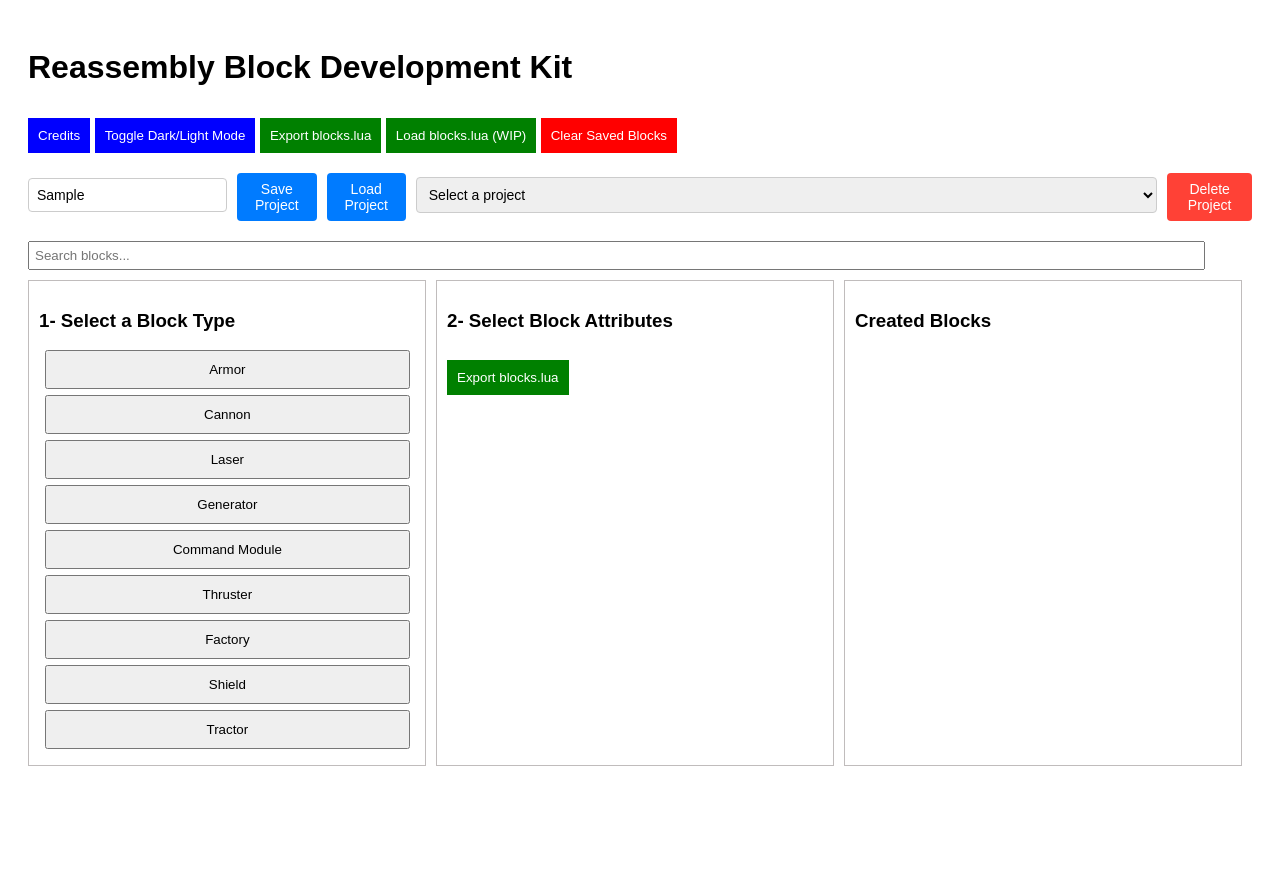
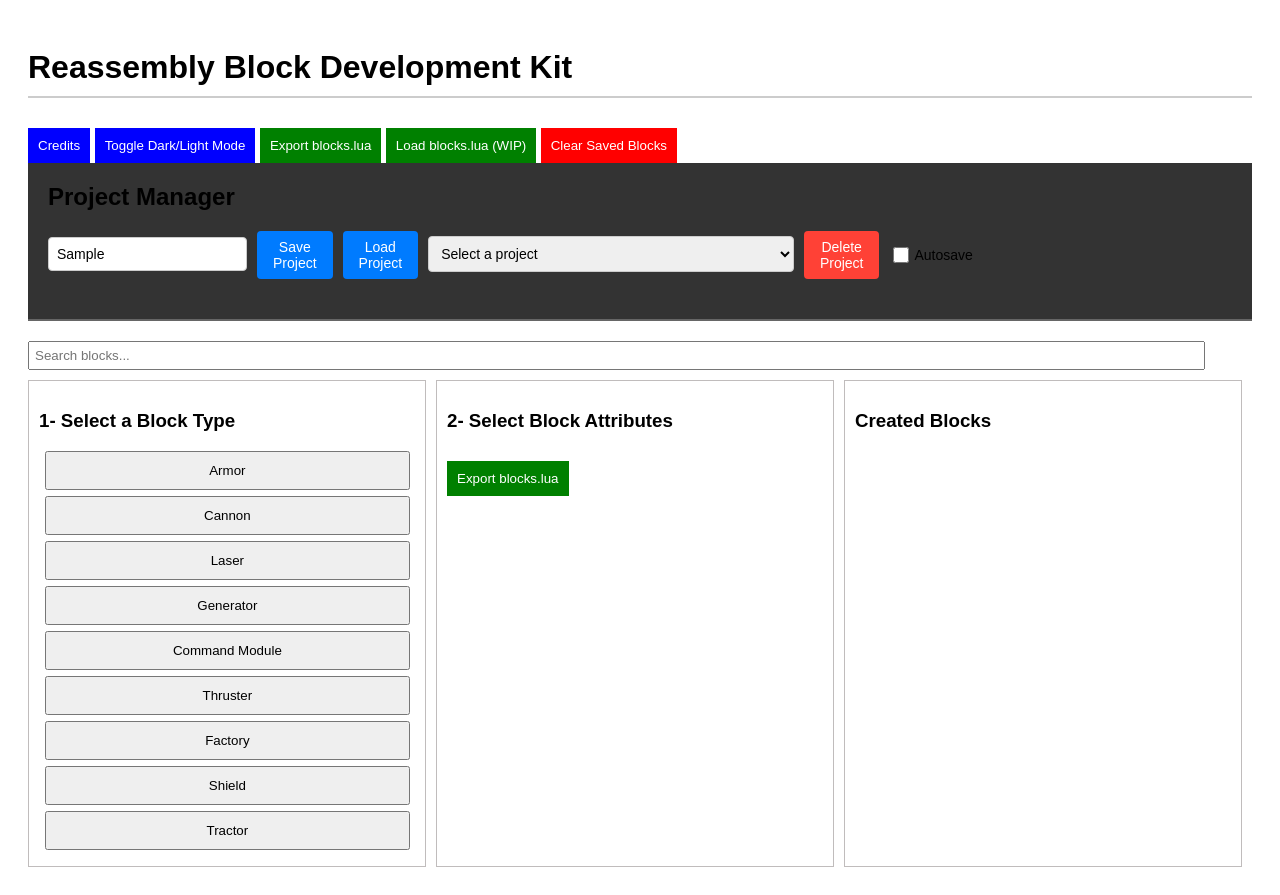
Before and after one commit to Lolo23450/ReassemblyBlockDevKit, a plain HTML site: page index.html in a window 1280 px wide. Both pictures are taken after typing "Sample" into the empty fields and a click on the button "Save Project". Before the commit the page ends 800 px from the top, so only its background shows below. Drawn offline with Linux system fonts and the light colour scheme.

Commit message:
Update index.html

```diff
--- a/index.html
+++ b/index.html
@@ -71,15 +71,107 @@
         .delete-button:hover {
             background-color: #C0392B;
         }
+
+        .styled-checkbox {
+            display: flex;
+            align-items: center;
+            cursor: pointer;
+            font-size: 14px;
+        }
+
+        .styled-checkbox input[type="checkbox"] {
+            margin-right: 5px;
+            width: 16px;
+            height: 16px;
+            cursor: pointer;
+        }
+
+        h1 {
+            margin-bottom: 20px;
+            border-bottom: 2px solid #ccc;
+            padding-bottom: 10px;
+        }
+
+        .project-manager-panel {
+            background-color: #333;
+            padding: 20px;
+            border-bottom: 2px solid #666;
+            margin-bottom: 20px;
+        }
+
+        .project-manager-panel h2 {
+            margin-top: 0;
+        }
+
+        .project-controls {
+            display: flex;
+            gap: 10px;
+            align-items: center;
+        }
+
+        #projectName {
+            padding: 8px;
+            border: 1px solid #ccc;
+            border-radius: 4px;
+            font-size: 14px;
+            width: 200px;
+        }
+
+        .styled-button {
+            padding: 8px 16px;
+            background-color: #007BFF;
+            color: white;
+            border: none;
+            border-radius: 4px;
+            cursor: pointer;
+            font-size: 14px;
+            transition: background-color 0.3s;
+        }
+
+        .styled-button:hover {
+            background-color: #0056b3;
+        }
+
+        .styled-select {
+            padding: 8px;
+            border: 1px solid #ccc;
+            border-radius: 4px;
+            font-size: 14px;
+        }
+
+        .delete-button {
+            background-color: #FF4136;
+        }
+
+        .delete-button:hover {
+            background-color: #C0392B;
+        }
+
+        .styled-checkbox {
+            display: flex;
+            align-items: center;
+            cursor: pointer;
+            font-size: 14px;
+        }
+
+        .styled-checkbox input[type="checkbox"] {
+            margin-right: 5px;
+            width: 16px;
+            height: 16px;
+            cursor: pointer;
+        }
     </style>
 </head>
 <body>
+
     <h1>Reassembly Block Development Kit</h1>
     <button id="creditsBtn" onclick="showCredits()">Credits</button>
     <button id="darkModeBtn" onclick="toggleDarkMode()">Toggle Dark/Light Mode</button>
     <button id="exportBtn" onclick="exportBlocks()">Export blocks.lua</button>
     <button id="loadBtn" onclick="loadBlocks()">Load blocks.lua (WIP)</button>
     <button id="clearStorageBtn" onclick="clearSavedBlocks()">Clear Saved Blocks</button>
+    <div class="project-manager-panel">
+        <h2>Project Manager</h2>
         <div class="project-controls">
             <input type="text" id="projectName" placeholder="Enter project name">
             <button class="styled-button" onclick="saveProject()">Save Project</button>
@@ -88,6 +180,17 @@
                 <option value="">Select a project</option>
             </select>
             <button class="styled-button delete-button" onclick="deleteProject()">Delete Project</button>
+            <label class="styled-checkbox">
+                <input type="checkbox" id="autosaveToggle" onchange="toggleAutosave()"> Autosave
+            </label>
+        </div>
+    </div>
+
+    <div id="creditsPopup">
+        <h2>Credits</h2>
+        <p>Developed by: Lolo</p>
+        <p>Contributors: ChatGPT, Copilot, ClickerAI Assistant</p>
+        <button id="closeCredits" onclick="closeCredits()">Close</button>
     </div>
     <input type="text" id="searchInput" placeholder="Search blocks..." oninput="filterBlocks()">
     <div class="container">
@@ -122,13 +225,6 @@
             <h3>Created Blocks</h3>
             <ul id="blockList"></ul>
         </div>
-    </div>
-
-    <div id="creditsPopup">
-        <h2>Credits</h2>
-        <p>Developed by: Lolo</p>
-        <p>Contributors: ChatGPT, Copilot, ClickerAI Assistant</p>
-        <button id="closeCredits" onclick="closeCredits()">Close</button>
     </div>
 
     <script>
@@ -481,7 +577,7 @@
                     laserrange: document.getElementById('laserrange').value,
                     laserwidth: document.getElementById('laserwidth').value,
                     laserpower: document.getElementById('laserpower').value,
-                    lasercolor: document.getElementById('lasercolor'),
+                    lasercolor: document.getElementById('lasercolor').value,
                     turreted: document.getElementById('turreted').value,
                 });
             } else if (block.typeargs === "Shield") {
@@ -907,6 +1003,73 @@ function updateProjectList() {
     }
 }
 
+// Initialize project list on page load
+document.addEventListener('DOMContentLoaded', () => {
+    updateProjectList();
+});
+
+function updateProjectList() {
+    const projectList = document.getElementById('projectList');
+    projectList.innerHTML = '<option value="">Select a project</option>';
+
+    // Iterate over localStorage keys to find projects
+    for (let i = 0; i < localStorage.length; i++) {
+        const key = localStorage.key(i);
+        if (key.startsWith('project_')) {
+            const projectName = key.replace('project_', '');
+            const option = document.createElement('option');
+            option.value = projectName;
+            option.textContent = projectName;
+            projectList.appendChild(option);
+        }
+    }
+}
+
+let autosaveInterval;
+let autosaveEnabled = false;
+
+function toggleAutosave() {
+    autosaveEnabled = document.getElementById('autosaveToggle').checked;
+    if (autosaveEnabled) {
+        startAutosave();
+    } else {
+        stopAutosave();
+    }
+}
+
+function startAutosave() {
+    const projectName = document.getElementById('projectName').value.trim();
+    if (!projectName) {
+        alert("Please enter a project name to enable autosave.");
+        document.getElementById('autosaveToggle').checked = false;
+        return;
+    }
+
+    autosaveInterval = setInterval(() => {
+        saveProject();
+        console.log(`Project "${projectName}" autosaved.`);
+    }, 30000); // Autosave every 30 seconds
+}
+
+function stopAutosave() {
+    clearInterval(autosaveInterval);
+}
+
+function saveProject() {
+    const projectName = document.getElementById('projectName').value.trim();
+    if (!projectName) {
+        alert("Please enter a project name.");
+        return;
+    }
+
+    // Save the current blocks under the project name
+    localStorage.setItem(`project_${projectName}`, JSON.stringify(blocks));
+
+    // Update the project list
+    updateProjectList();
+    alert(`Project "${projectName}" saved successfully.`);
+}
+
 </script>
 </body>
 </html>
```
Lines whose indentation alone changed are shown as unchanged.
